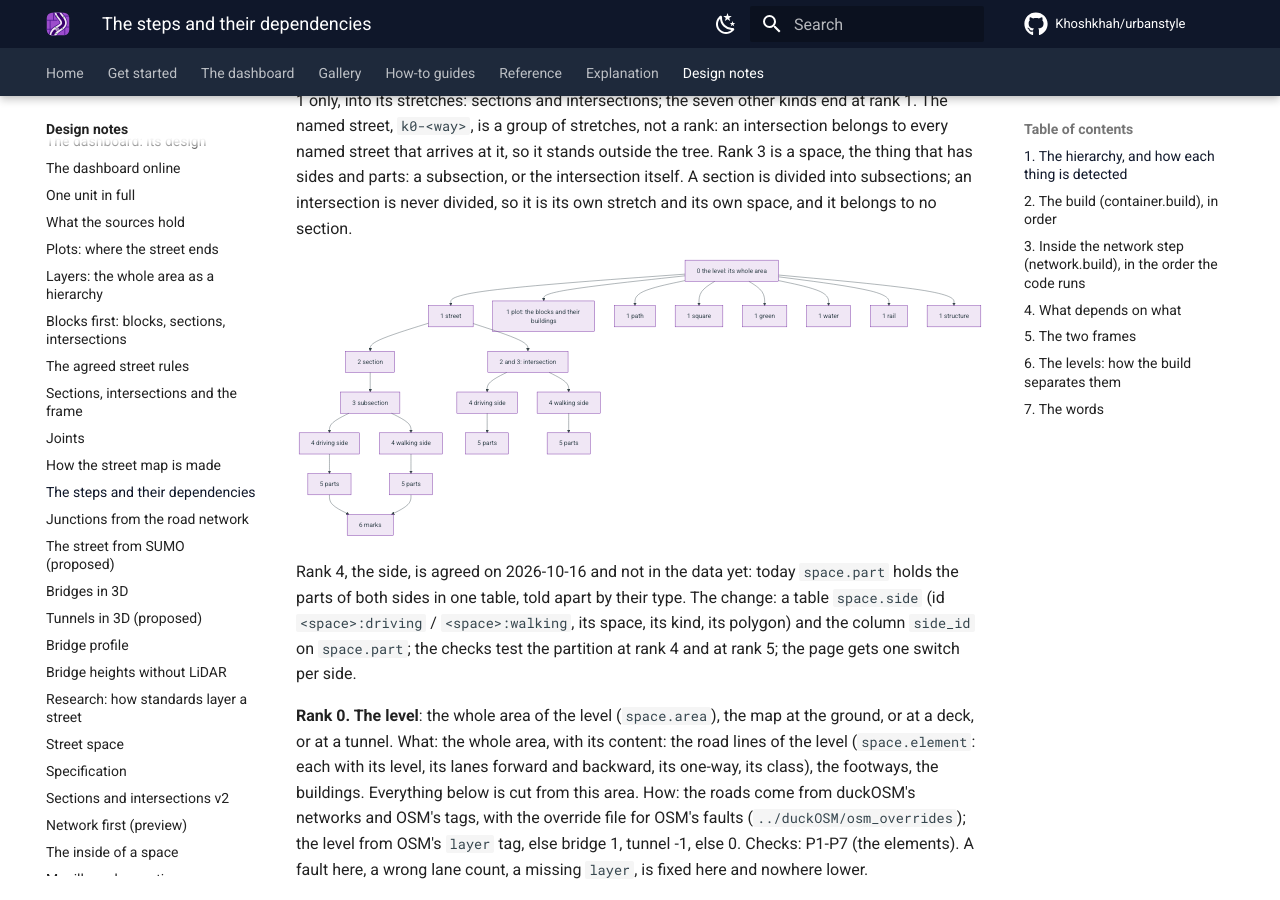
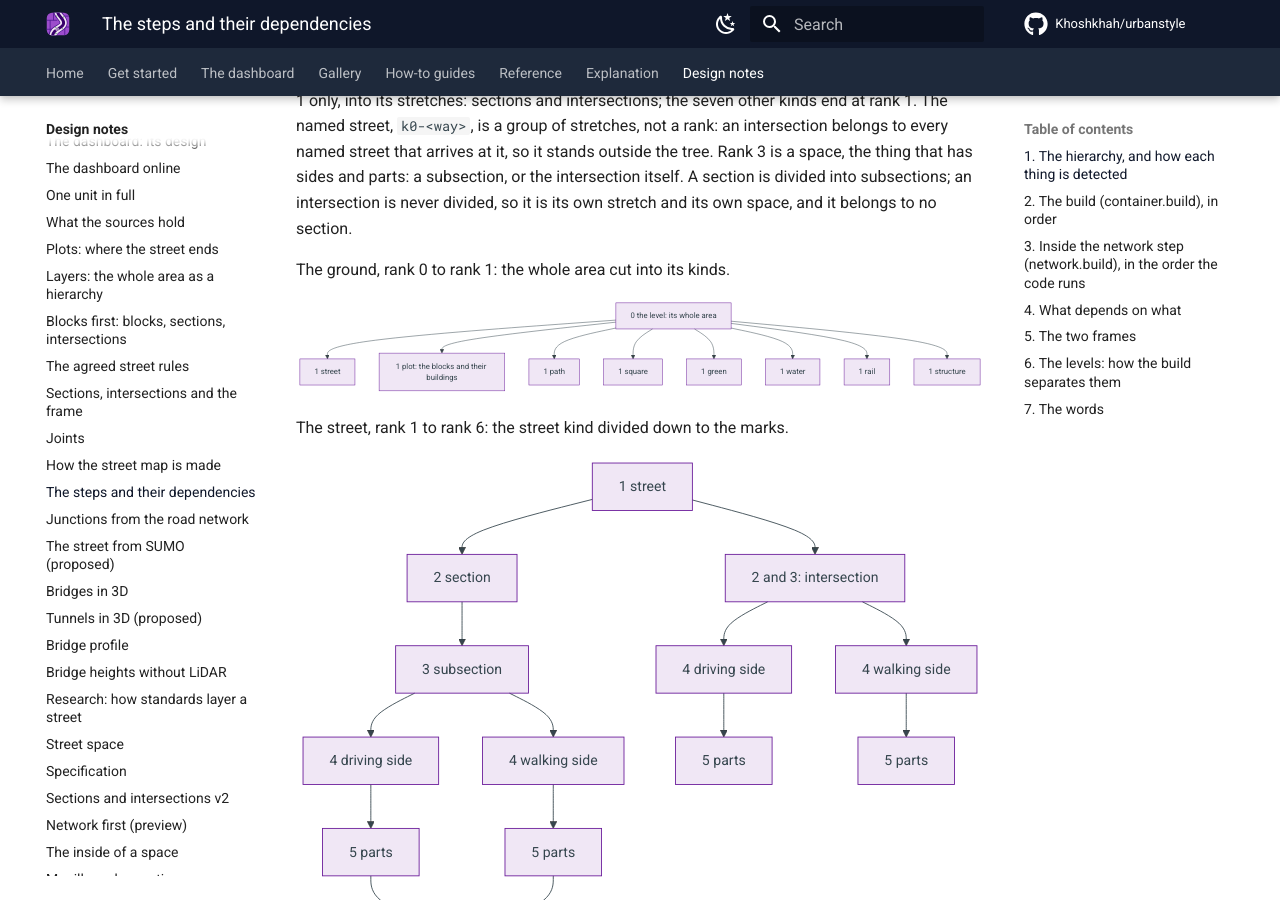
Before and after one commit to Khoshkhah/urbanstyle, an MkDocs documentation site: the page built from docs/design/steps.md, in a window 1280 px wide and 900 px high, scrolled down 698 px. Built offline with MkDocs 1.6.1 and Material for MkDocs 9.7.7, drawn with Linux system fonts in a browser that asks for light colours; comment, search, counter and statistics services are not loaded.

Commit message:
docs/design/steps.md: two diagrams: the ground (rank 0 to 1) and the street (rank 1 to 6)
Co-Authored-By: Claude Fable 5.1 <noreply@anthropic.com>

````diff
--- a/docs/design/steps.md
+++ b/docs/design/steps.md
@@ -22,6 +22,8 @@ arrives at it, so it stands outside the tree. Rank 3 is a space, the thing that
 intersection itself. A section is divided into subsections; an intersection is never divided, so it is its own stretch and its own
 space, and it belongs to no section.
 
+The ground, rank 0 to rank 1: the whole area cut into its kinds.
+
 ```mermaid
 flowchart TD
     L0[0 the level: its whole area] --> K1[1 street]
@@ -32,7 +34,13 @@ flowchart TD
     L0 --> K6[1 water]
     L0 --> K7[1 rail]
     L0 --> K8[1 structure]
-    K1 --> SE[2 section]
+```
+
+The street, rank 1 to rank 6: the street kind divided down to the marks.
+
+```mermaid
+flowchart TD
+    K1[1 street] --> SE[2 section]
     SE --> SU[3 subsection]
     K1 --> IN[2 and 3: intersection]
     SU --> D1[4 driving side]
````
